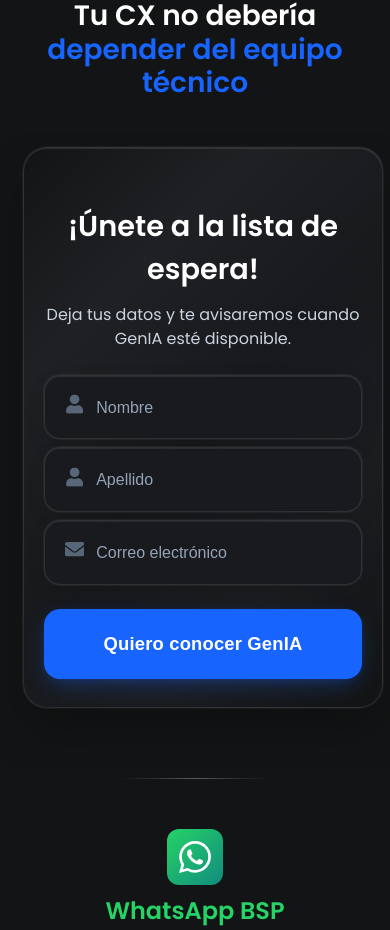
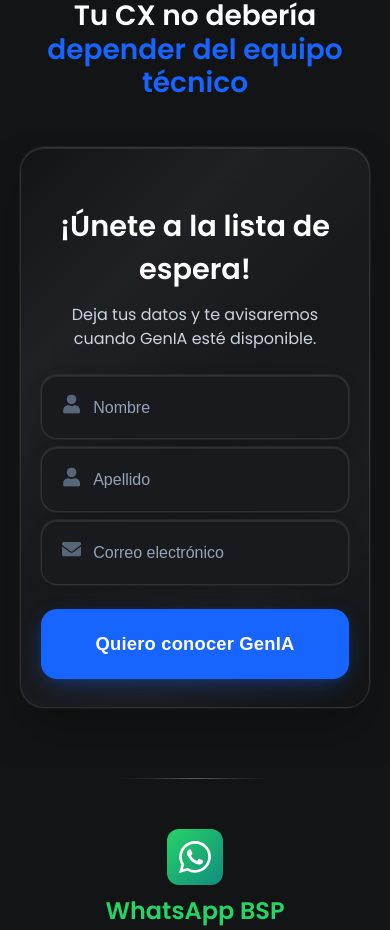
Before and after one commit to PabloArayaG/GenIA, a React (Create React App) app: page / in a window 390 px wide. Shown: the part 3909-4839 px from the top of the page. Built offline with nearby package versions, Linux system fonts and the light colour scheme.

Commit message:
padding mobile

```diff
--- a/src/css/formulario.css
+++ b/src/css/formulario.css
@@ -198,7 +198,7 @@
 @media (max-width: 900px) {
   .form-container {
     padding: 2rem 1.5rem;
-    margin: 0 1rem;
+    margin: 0 auto;
   }
 
   .form-title {
@@ -253,7 +253,7 @@
 @media (max-width: 480px) {
   .form-container {
     padding: 1.75rem 1.25rem;
-    margin: 0 0.5rem;
+    margin: 0 auto;
     border-radius: 1.5rem;
   }
 
@@ -301,7 +301,7 @@
   }
 
   .formulario-container {
-    padding: 0 18px;
+    padding: 0 20px;
   }
 }
 
@@ -311,7 +311,7 @@
   }
 
   .formulario-container {
-    padding: 0 15px;
+    padding: 0 20px;
   }
 }
 
@@ -321,6 +321,6 @@
   }
 
   .formulario-container {
-    padding: 0 12px;
+    padding: 0 16px;
   }
 }
```
